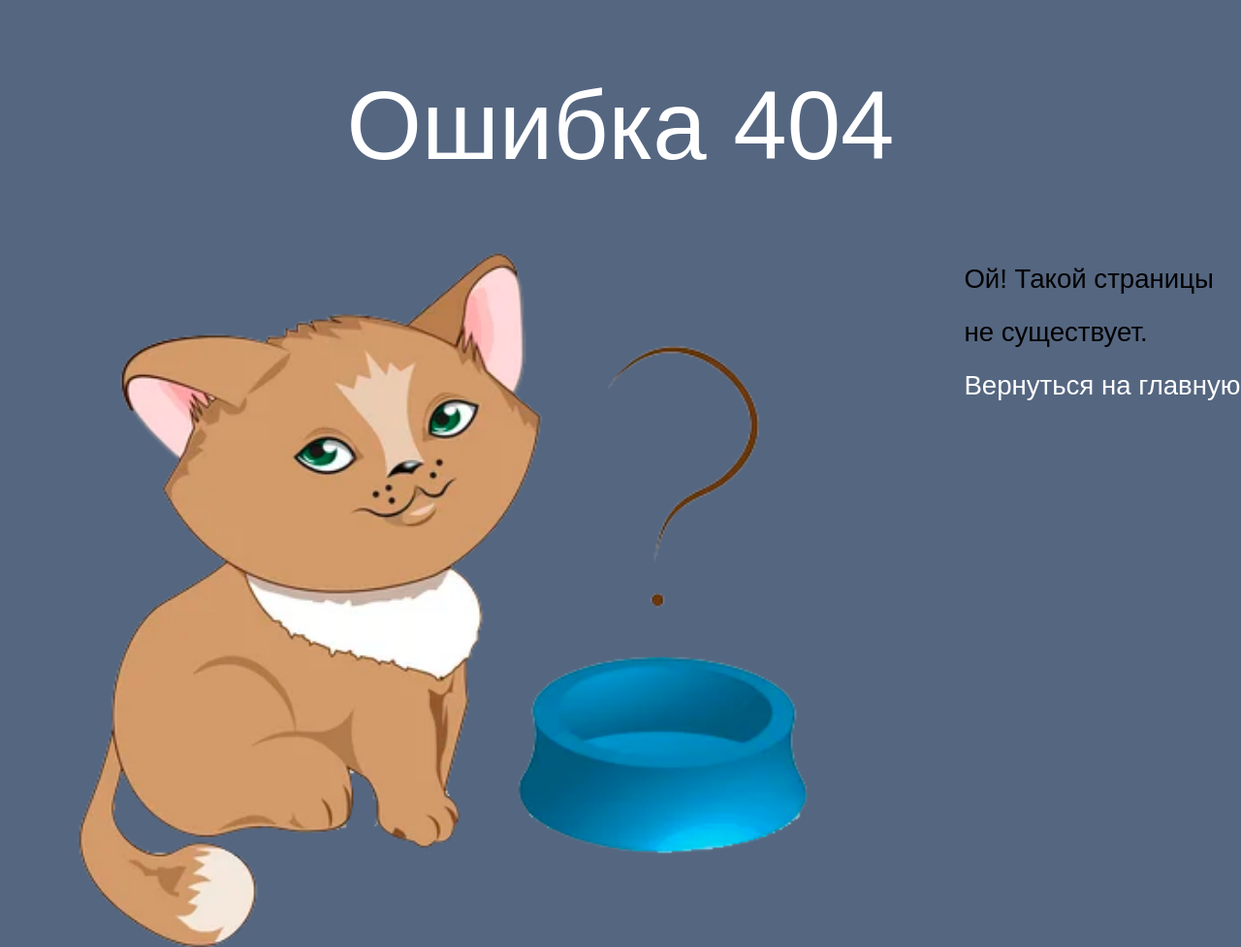
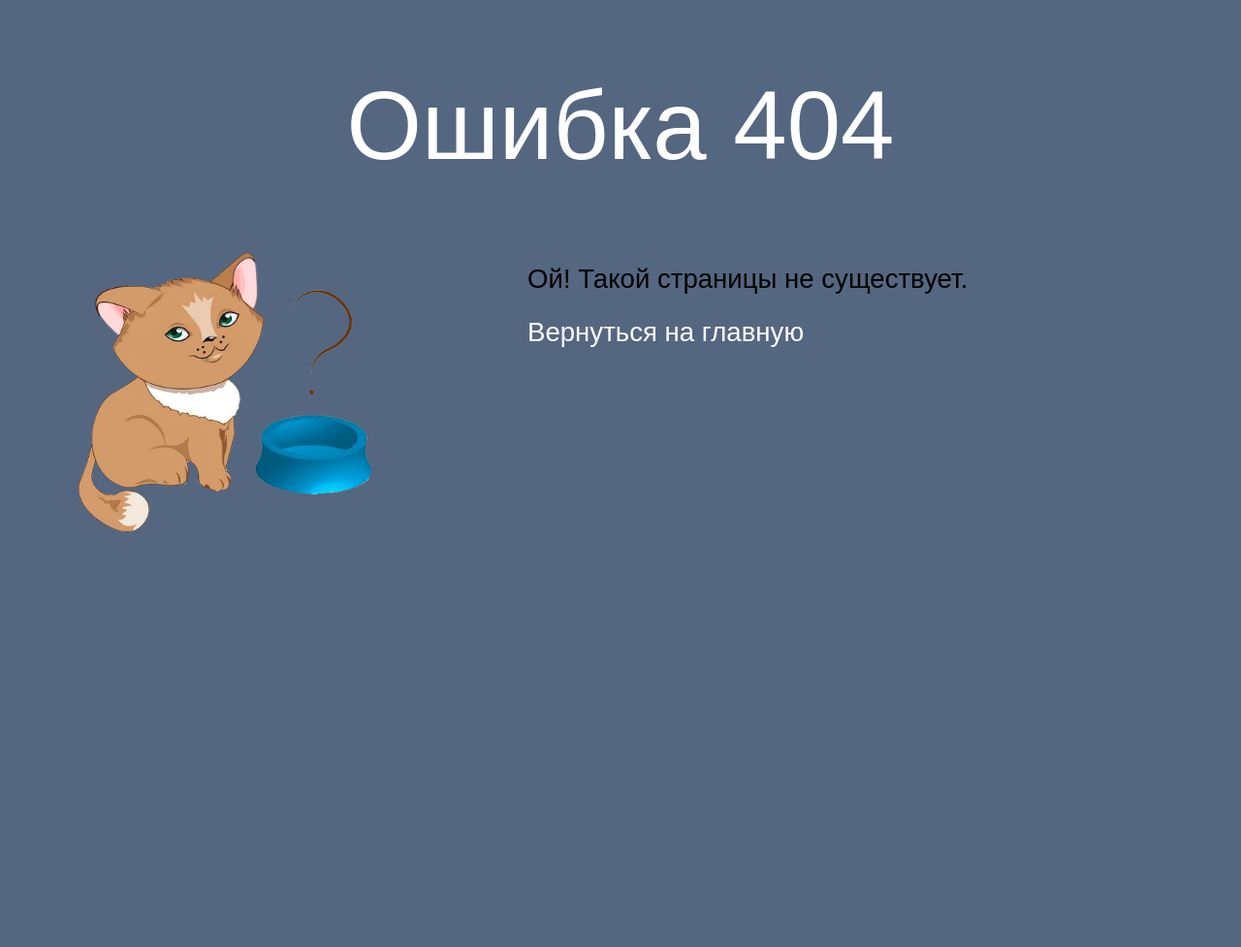
Before and after one commit to Kirina23/advokat, a PHP site: page /public/404.php in a window 1280 px wide. Shown: the whole page at 97% size. After the commit the page ends 549 px from the top, so only its background shows below. Run offline with PHP 8.4, Linux system fonts and the light colour scheme.

Commit message:
Update 404.css

```diff
--- a/public/css/404.css
+++ b/public/css/404.css
@@ -118,7 +118,7 @@ h1, h2, h3, h4, h5, h6 { font-size: inherit; font-weight: 400;}
 	justify-content: space-between;
 }
 .cont_img {
-  width: 100%;
+  width: 30%;
   height: auto;
 	padding-left: 10vh;
 }
```
